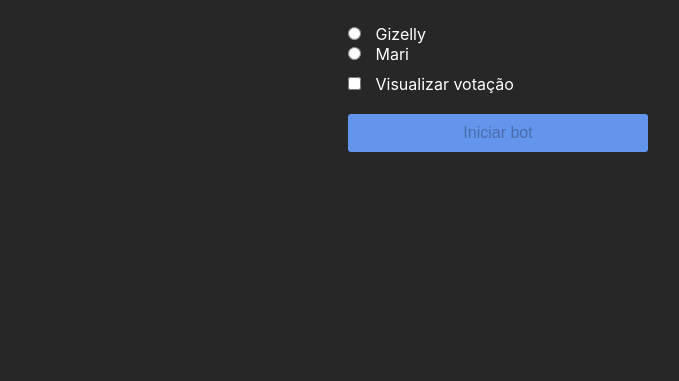
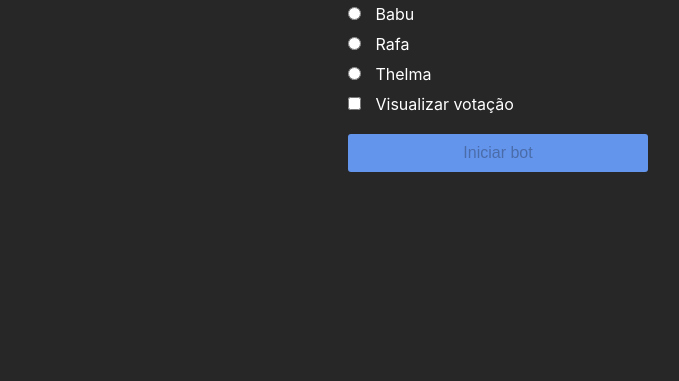
Before and after one commit to pachecoio/bbbot-desktop, an Electron app: page src/index.html in a window 800 px wide. Shown: the part 459-840 px from the top of the page, without its empty margins (102-781 px from the left). Drawn offline with Linux system fonts and the light colour scheme.

Commit message:
Platform refactor

```diff
--- a/src/index.html
+++ b/src/index.html
@@ -42,23 +42,39 @@
               type="radio"
               class="form__radio__input"
               name="personName"
-              value="Gizelly"
-              id="Gizelly"
+              value="Babu"
+              id="Babu"
             />
-            <label class="form__radio__label" for="Gizelly">
-              Gizelly
+            <label class="form__radio__label" for="Rafa">
+              Babu
             </label>
           </div>
+        </div>
+        <div class="form__radios">
           <div class="form__radio">
             <input
               type="radio"
               class="form__radio__input"
               name="personName"
-              value="Mari"
-              id="Mari"
+              value="Rafa"
+              id="Rafa"
             />
-            <label class="form__radio__label" for="Mari">
-              Mari
+            <label class="form__radio__label" for="Rafa">
+              Rafa
+            </label>
+          </div>
+        </div>
+        <div class="form__radios">
+          <div class="form__radio">
+            <input
+              type="radio"
+              class="form__radio__input"
+              name="personName"
+              value="Thelma"
+              id="Thelma"
+            />
+            <label class="form__radio__label" for="Thelma">
+              Thelma
             </label>
           </div>
         </div>
@@ -71,7 +87,7 @@
               value="view"
               id="view"
             />
-            <label class="form__radio__label" for="Gizelly">
+            <label class="form__radio__label" for="view">
               Visualizar votação
             </label>
           </div>
--- a/src/index.js
+++ b/src/index.js
@@ -20,7 +20,7 @@ const createWindow = () => {
   mainWindow.loadFile(path.join(__dirname, 'index.html'));
 
   // Open the DevTools.
-  // mainWindow.webContents.openDevTools();
+  mainWindow.webContents.openDevTools();
 };
 
 // This method will be called when Electron has finished
--- a/src/main.js
+++ b/src/main.js
@@ -3,7 +3,7 @@ const startScript = require("./puppeteer");
 window.addEventListener("load", (event) => {
   const formData = {
     url:
-      "https://gshow.globo.com/realities/bbb/bbb20/votacao/paredao-bbb20-quem-voce-quer-eliminar-babu-gizelly-ou-mari-6b0c783d-65cd-4a4e-940c-ad086cf73fee.ghtml",
+      "https://gshow.globo.com/realities/bbb/bbb20/votacao/paredao-bbb20-quem-voce-quer-eliminar-babu-rafa-ou-thelma-0ffab592-8b60-42aa-b29f-ff828805e7ed.ghtml",
   };
 
   let botsRunning = 0;
```
